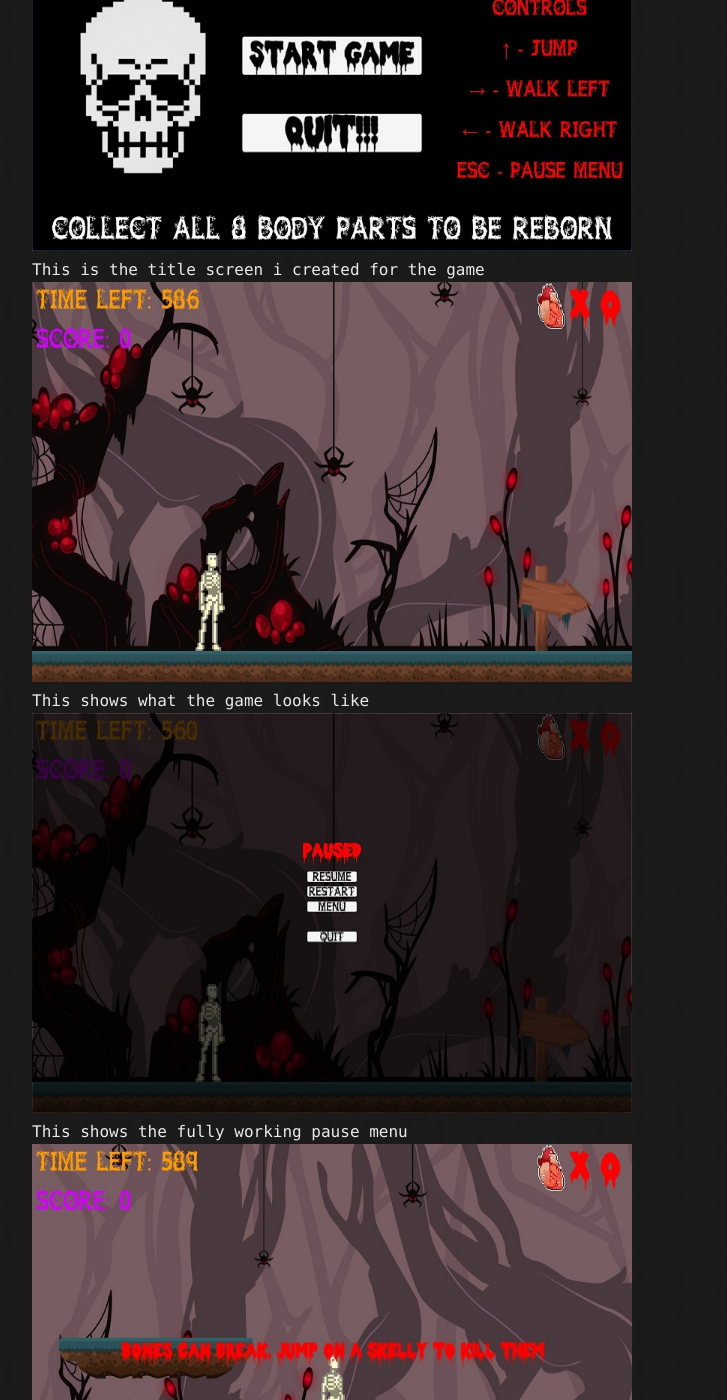
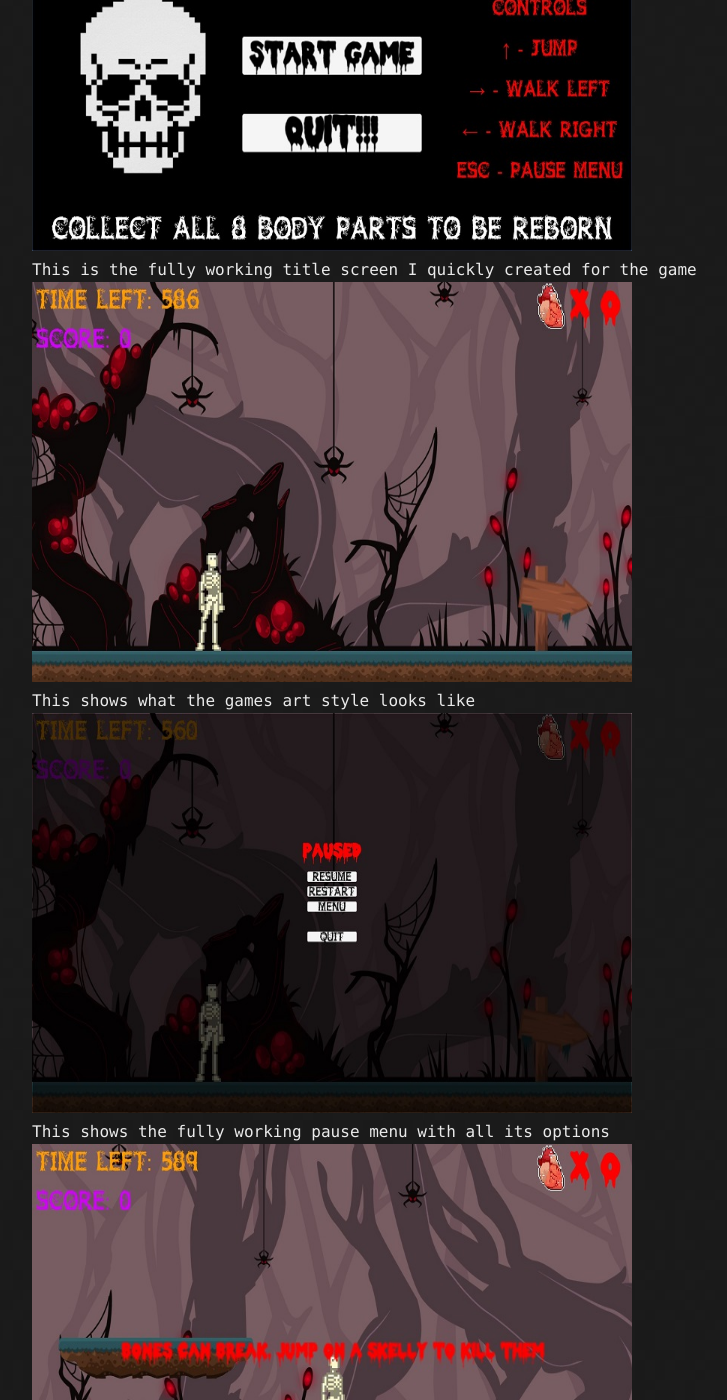
Before and after one commit to NathanLewis298/portfolio, a Jekyll site: the page built from gallery.md, in a window 1280 px wide and 1400 px high, scrolled down 547 px. Shown: the whole window, without its empty margins (108-835 px from the left). Built offline with Jekyll 4.4.1, drawn with Linux system fonts in a browser that asks for light colours; comment, search, counter and statistics services are not loaded; the repository's description, which GitHub fills in, is left out; our own code applies the rules of GitHub Pages for plain Markdown files.

Commit message:
Update gallery.md

```diff
--- a/gallery.md
+++ b/gallery.md
@@ -9,21 +9,21 @@ layout: default
   <a target="_blank" href="assets/gallery/1.jpg">
     <img src="assets/gallery/1.jpg" alt="Title Screen" width="600" height="400">
   </a>
-  <div class="desc">This is the title screen i created for the game</div>
+  <div class="desc">This is the fully working title screen I quickly created for the game</div>
 </div>
 
 <div class="gallery">
   <a target="_blank" href="assets/gallery/2.jpg">
     <img src="assets/gallery/2.jpg" alt="Art work and gameplay" width="600" height="400">
   </a>
-  <div class="desc">This shows what the game looks like</div>
+  <div class="desc">This shows what the games art style looks like</div>
 </div>
 
 <div class="gallery">
   <a target="_blank" href="assets/gallery/3.jpg">
     <img src="assets/gallery/3.jpg" alt="Paused" width="600" height="400">
   </a>
-  <div class="desc">This shows the fully working pause menu</div>
+  <div class="desc">This shows the fully working pause menu with all its options</div>
 </div>
 
 <div class="gallery">
```
